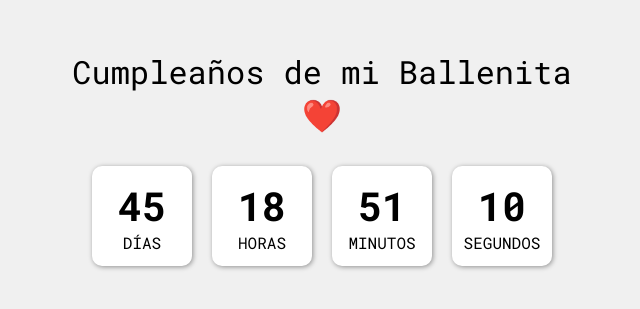
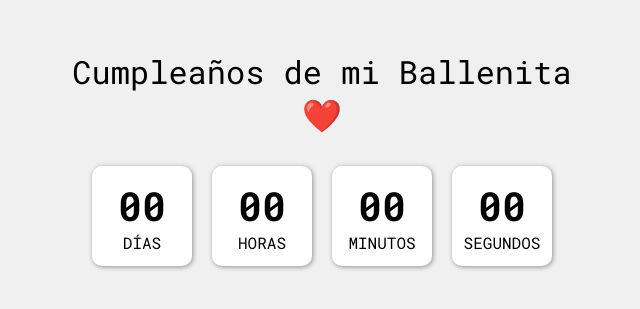
Before and after one commit to KenaiFreex/KenaiFreex.github.io, a plain HTML site: page index.html in a window 1280 px wide. Shown: the part 237-546 px from the top of the page, without its empty margins (318-958 px from the left). Drawn offline with Linux system fonts and the light colour scheme.

Commit message:
Update index.html

```diff
--- a/index.html
+++ b/index.html
@@ -28,50 +28,5 @@
       </div>
     </div>
   </div>
-
-  <script>
-    const seconds = document.getElementById("seconds");
-    const minutes = document.getElementById("minutes");
-    const hours = document.getElementById("hours");
-    const days = document.getElementById("days");
-
-    const today = new Date();
-
-    // Definir fecha objetivo: 11 de agosto de este año
-    let targetDate = new Date(today.getFullYear(), 7, 11); // Agosto = 7 (0-indexado)
-    targetDate.setHours(0, 0, 0, 0);
-
-    // Si ya pasó este año, usar el siguiente
-    if (today > targetDate) {
-      targetDate.setFullYear(targetDate.getFullYear() + 1);
-    }
-
-    let totalSeconds = Math.floor((targetDate - today) / 1000);
-
-    const setDisplay = (sec) => {
-      days.innerText = String(Math.floor(sec / (24 * 60 * 60))).padStart(2, "0");
-      sec %= 24 * 60 * 60;
-      hours.innerText = String(Math.floor(sec / (60 * 60))).padStart(2, "0");
-      sec %= 60 * 60;
-      minutes.innerText = String(Math.floor(sec / 60)).padStart(2, "0");
-      sec %= 60;
-      seconds.innerText = String(Math.floor(sec)).padStart(2, "0");
-    };
-
-    const timer = setInterval(() => {
-      if (totalSeconds <= 0) {
-        totalSeconds = 0;
-        clearInterval(timer);
-        // Redireccionar al llegar la fecha
-        window.location.href = "index2.html";
-        return;
-      }
-      totalSeconds -= 1;
-      setDisplay(totalSeconds);
-    }, 1000);
-
-    // Mostrar desde el inicio
-    setDisplay(totalSeconds);
-  </script>
 </body>
 </html>
```
